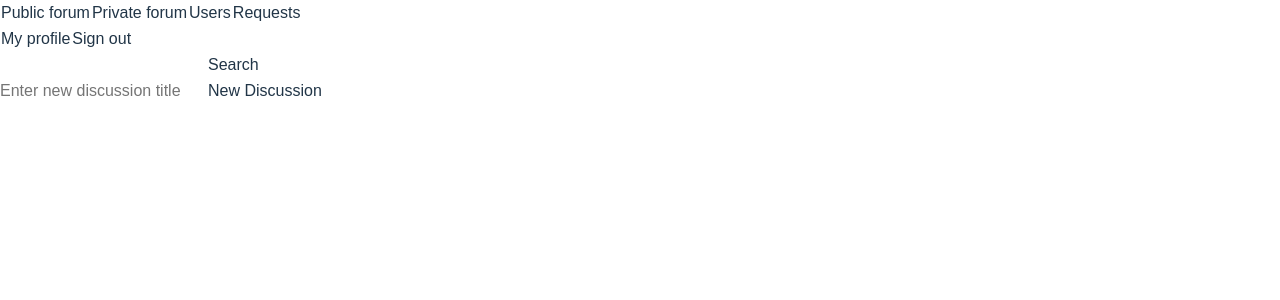
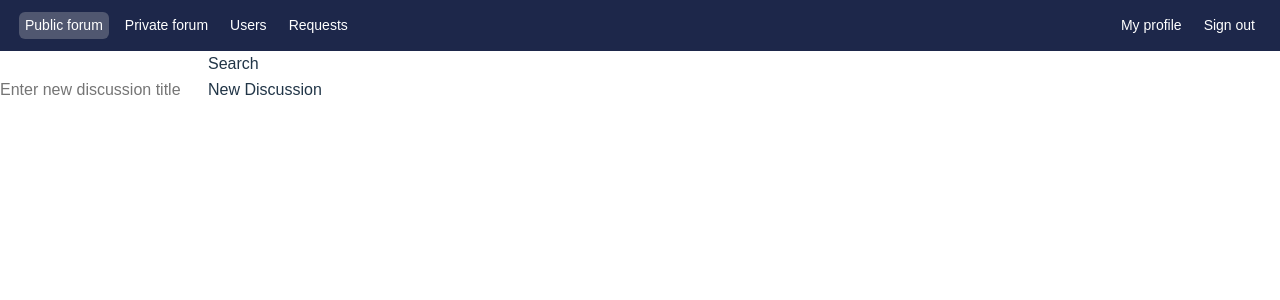
Before and after one commit to HayaMamlouk/TechnoWebReact, a React (Vite) app in the folder app-react/: page / in a window 1280 px wide. Both pictures are taken after typing "Sample", "Sample123" into the empty fields and a click on the button "Sign in". Shown: the top 300 px of the page. Built offline with nearby package versions, Linux system fonts and the light colour scheme; a web font is replaced by a local one.

Commit message:
Style navbar

```diff
--- /dev/null
+++ b/app-react/src/NavBar.css
@@ -0,0 +1,45 @@
+.NavBar {
+    display: flex;
+    justify-content: space-between;
+    padding: 14px 24px;
+    /*background: #f1f1f1;*/
+    background: #1d274a;
+    color: white;
+}
+
+.NavBarSection {
+    display: flex;
+    gap: 20px
+}
+
+.NavBarSection button {
+    position: relative;
+    z-index: 1;
+    font-size: 14px;
+    font-weight: 500;
+}
+
+.NavBarSection button::before {
+    content: "";
+    position: absolute;
+    z-index: -1;
+    inset: -3px -6px;
+    background: #c6c6c6;
+    border-radius: 6px;
+    transform: scale(0.8);
+    opacity: 0;
+    transition: all 100ms ease-out;
+}
+
+.NavBarSection button:hover::before,
+.NavBarSection button.selected::before {
+    transform: scale(1);
+    /*opacity: .5;*/
+    opacity: .3;
+}
+
+.NavBarSection button:active::before {
+    transform: scale(1);
+    /*opacity: .8;*/
+    opacity: .5;
+}
--- a/app-react/src/NavBar.jsx
+++ b/app-react/src/NavBar.jsx
@@ -1,8 +1,9 @@
+import './NavBar.css'
+
 function NavBar({ currentPage, setCurrentPage, setLoggedIn }) {
     return (
         <div className='NavBar'>
-        <div className='NavBarButton'>
-            <div className='navTab'>
+            <div className="NavBarSection">
                 <button
                 className={currentPage === 'public forum' ? 'selected' : ''}
                 onClick={() => setCurrentPage('public forum')}
@@ -29,6 +30,7 @@ function NavBar({ currentPage, setCurrentPage, setLoggedIn }) {
                 </button>
             </div>
 
+            <div className='NavBarSection'>
                 <button
                 className={currentPage === 'profile' ? 'selected' : ''}
                 onClick={() => setCurrentPage('profile')}
--- a/app-react/src/Profile.jsx
+++ b/app-react/src/Profile.jsx
@@ -7,7 +7,7 @@ function Profile(props) {
             <p>Name: {name}</p>
 
             <ul>
-                {messages.map((message, index) => (
+                {(messages ?? []).map((message, index) => (
                     <li key={index}>
                         {message.content}
                     </li>
--- a/app-react/src/Users.jsx
+++ b/app-react/src/Users.jsx
@@ -2,7 +2,7 @@ function Users({ users }) {
     return (
         <div className='Users'>
             <ul>
-                {users.map((user) => (
+                {(users ?? []).map((user) => (
                     <li key={user.id}>
                         <span>User ID: {user.logins}</span>
                         <span>Username: {user.username}</span>
```
Lines whose indentation alone changed are shown as unchanged.
